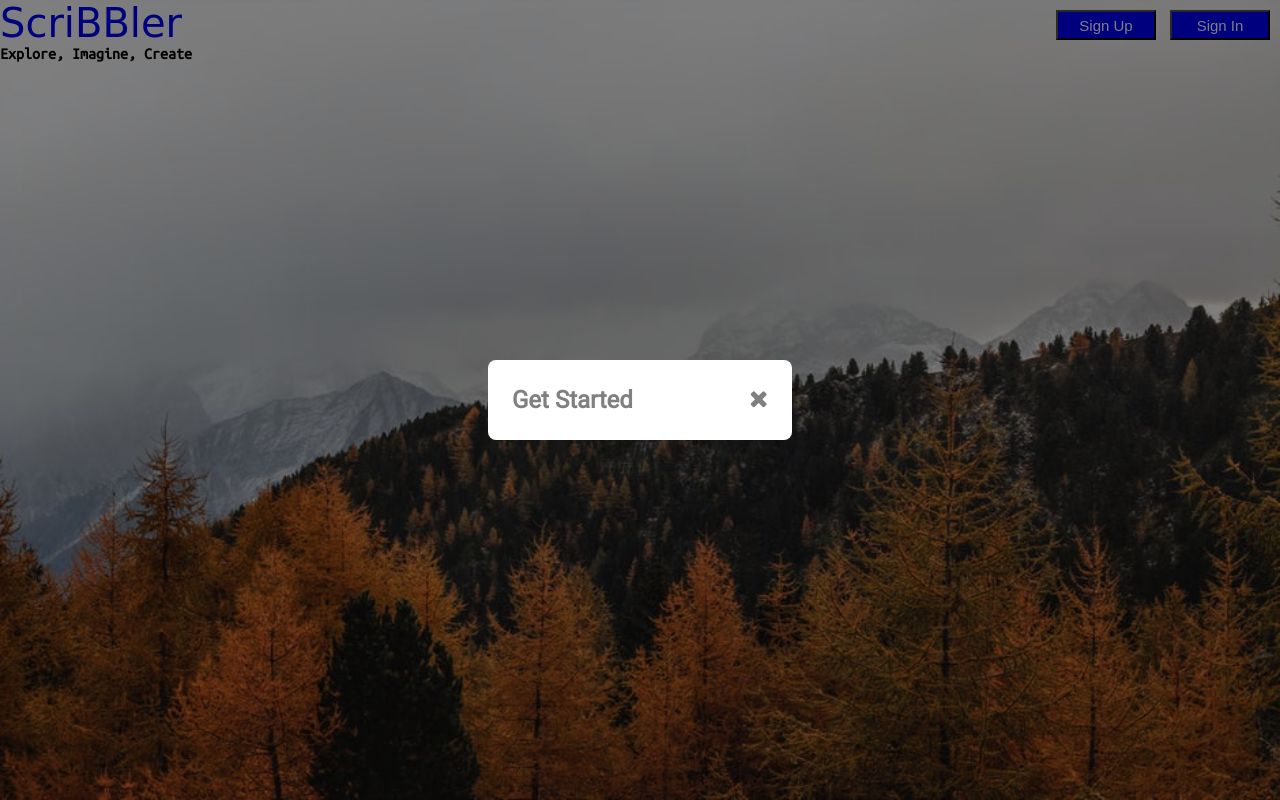
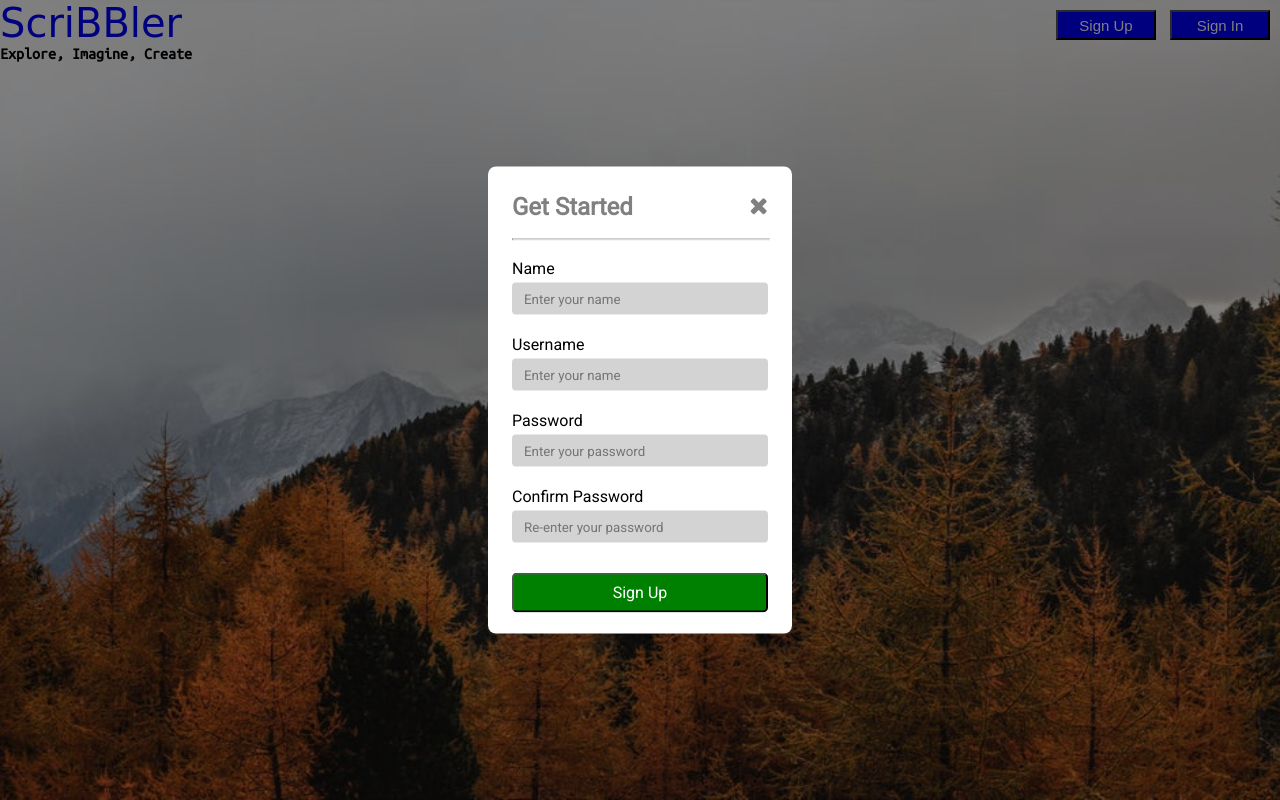
Before and after one commit to Anushritalee/Scribbler, a plain HTML site: page index.html in a window 1280 px wide. Both pictures are taken after a click on the button "Sign Up". Drawn offline with Linux system fonts and the light colour scheme; a web font is replaced by a local one.

Commit message:
Update index.html

```diff
--- a/index.html
+++ b/index.html
@@ -33,12 +33,45 @@
             <div class="modal-content">
                 <h2 class="modal-header">Get Started <i id="signup-modal-close-button" class="fa fa-times"
                         aria-hidden="true"></i></h2>
+                <hr>
+                <form>
+                    <label>Name</label>
+                    <input class="modal-input" name="name" type="text" placeholder="Enter your name" required
+                        autofocus />
+                    <label>Username</label>
+                    <input class="modal-input" name="username" type="text" placeholder="Enter your name" required
+                        autofocus />
+                    <label>Password</label>
+                    <input class="modal-input" name="username" type="password" placeholder="Enter your password"
+                        required autofocus />
+                    <label>Confirm Password</label>
+                    <input class="modal-input" name="username" type="password" placeholder="Re-enter your password"
+                        required autofocus />
+                    <button id="modal-button-signup" class="modal-buttons" name="Sign Up">Sign Up</button>
+                </form>
+            </div>
+        </div>
 
  <!--Sign In Modal-->
         <div id="sign-in-modal" class="modal">
             <div class="modal-content">
                 <h2 class="modal-header">Welcome Back!<i id="signin-modal-close-button" class="fa fa-times"
                         aria-hidden="true"></i></h2>
+                   <hr>
+                <form>
+                    <label>Username</label>
+                    <input class="modal-input" name="username" type="text" placeholder="Enter your name" required
+                        autofocus />
+                    <label>Password</label>
+                    <input class="modal-input" name="username" type="password" placeholder="Enter your password"
+                        required autofocus />
+                    <button id="modal-button-signin" class="modal-buttons" name="Sign In">Sign In</button>
+                    <div class="not-a-member">Not a member?
+                        <pre> </pre><a id="signin-href" href="#sign-up-modal"> Sign Up</a></div>
+                </form>
+            </div>
+        </div>
+        </header>
 
 <script src="./scripts/common.js">
     </script>
```
